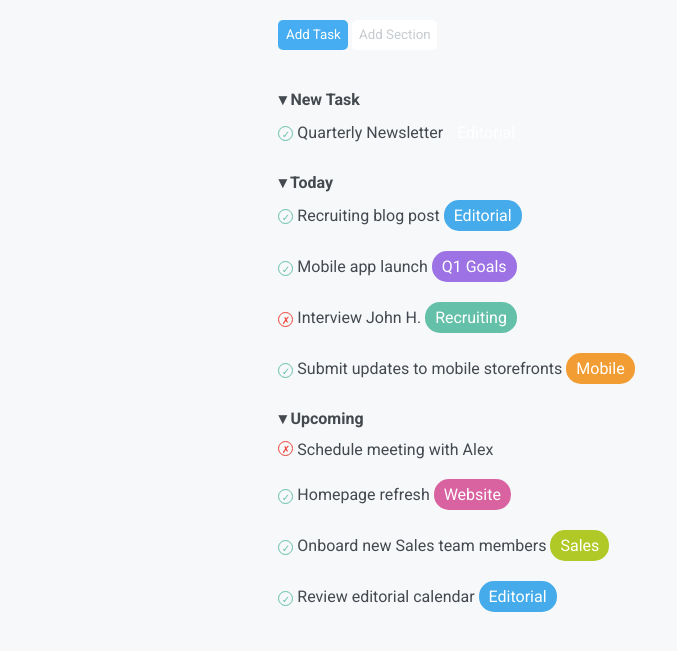
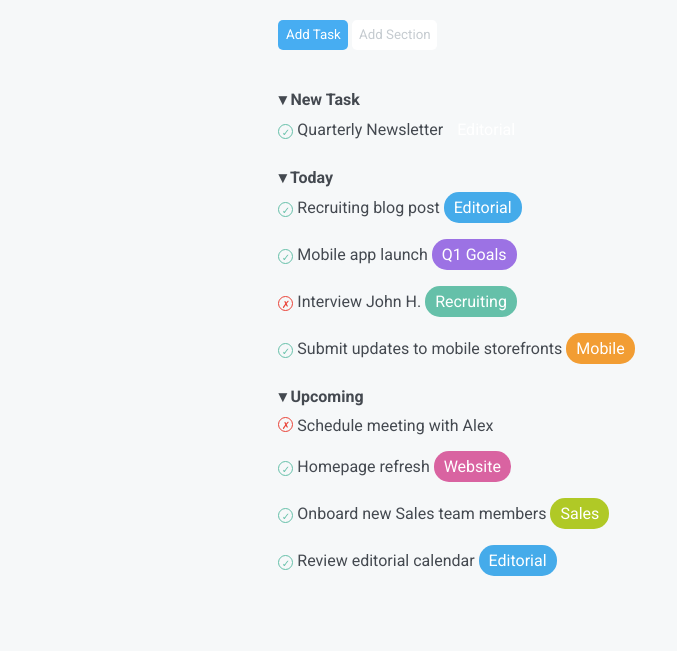
Before and after one commit to LorenzoMonteforte92/html-css-toboolist, a plain HTML site: page index.html in a window 1280 px wide. Shown: the part 63-714 px from the top of the page, without its empty margins (0-677 px from the left). Drawn offline with Linux system fonts and the light colour scheme.

Commit message:
fix: line spacing

```diff
--- a/style.css
+++ b/style.css
@@ -137,20 +137,20 @@ h4{
 
    .spacing {
     display: inline-block;
-    margin-top: 10px;
-    margin-bottom: 10px;
+    margin-top: 8px;
+    margin-bottom: 8px;
    }
 
    .lessspacing{
     display: inline-block;
-    margin-top: 8px;
-    margin-bottom: 10px;
+    margin-top: 5px;
+    margin-bottom: 8px;
     vertical-align: middle;
    }
 
    .notag {
     display: inline-block;
-    margin-top: 12px;
-    margin-bottom: 10px;
+    margin-top: 10px;
+    margin-bottom: 8px;
     vertical-align: middle;
    }
```
